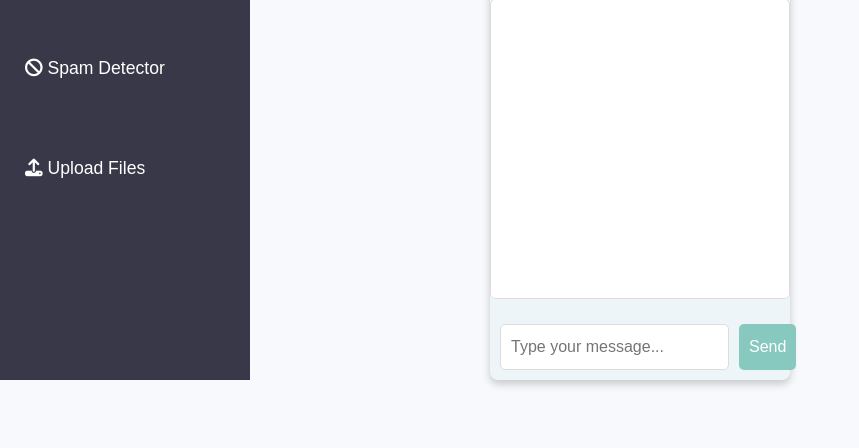
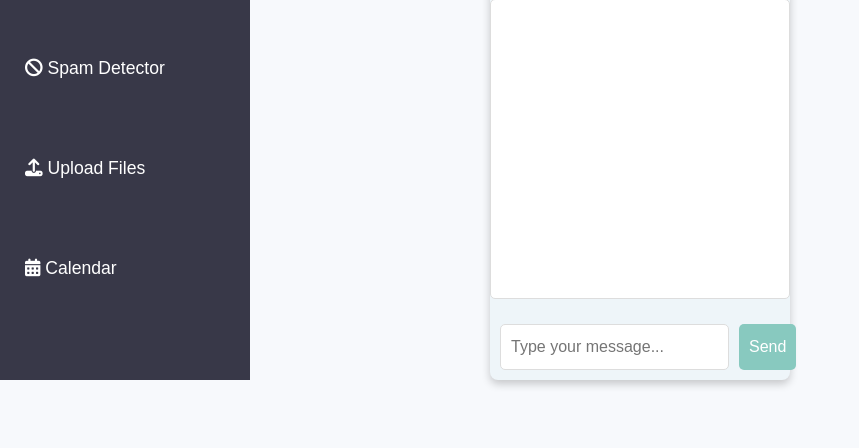
Before and after one commit to TraseRRR98/BMCC_Companion_app, a PHP site: page /mente/mente.html in a window 1280 px wide. Shown: the part 420-868 px from the top of the page, without its empty margins (0-859 px from the left). Run offline with PHP 8.4, Linux system fonts and the light colour scheme; some libraries are stand-ins or nearby versions.

Commit message:
calender

```diff
--- a/control_panel/control_panel.php
+++ b/control_panel/control_panel.php
@@ -81,6 +81,7 @@ $connection->close();
         <a href="../tutor/tutor.html"><span class="fas fa-user-graduate"></span> Tutor AI</a>
         <a href="#"><span class="fas fa-ban"></span> Spam Detector</a>
         <a href="../files/uploader.php"><span class="fas fa-upload"></span> Upload Files</a>
+        <a href="#"><span class="fas fa-calendar-alt"></span> Calendar</a>
     </div>
 
     <!-- Second Sidebar -->
--- a/mente/mente.html
+++ b/mente/mente.html
@@ -50,6 +50,7 @@
         <a href="../tutor/tutor.html"><span class="fas fa-user-graduate"></span> Tutor AI</a>
         <a href="#"><span class="fas fa-ban"></span> Spam Detector</a>
         <a href="../files/uploader.php"><span class="fas fa-upload"></span> Upload Files</a>
+        <a href="#"><span class="fas fa-calendar-alt"></span> Calendar</a>
     </div>
 
     <!-- Second Sidebar -->
--- a/tutor/tutor.html
+++ b/tutor/tutor.html
@@ -53,6 +53,7 @@
         <a href="#"><span class="fas fa-user-graduate"></span> Tutor AI</a>
         <a href="#"><span class="fas fa-ban"></span> Spam Detector</a>
         <a href="#"><span class="fas fa-upload"></span> Upload Files</a>
+        <a href="#"><span class="fas fa-calendar-alt"></span> Calendar</a>
     </div>
 
     <!-- Second Sidebar -->
```
